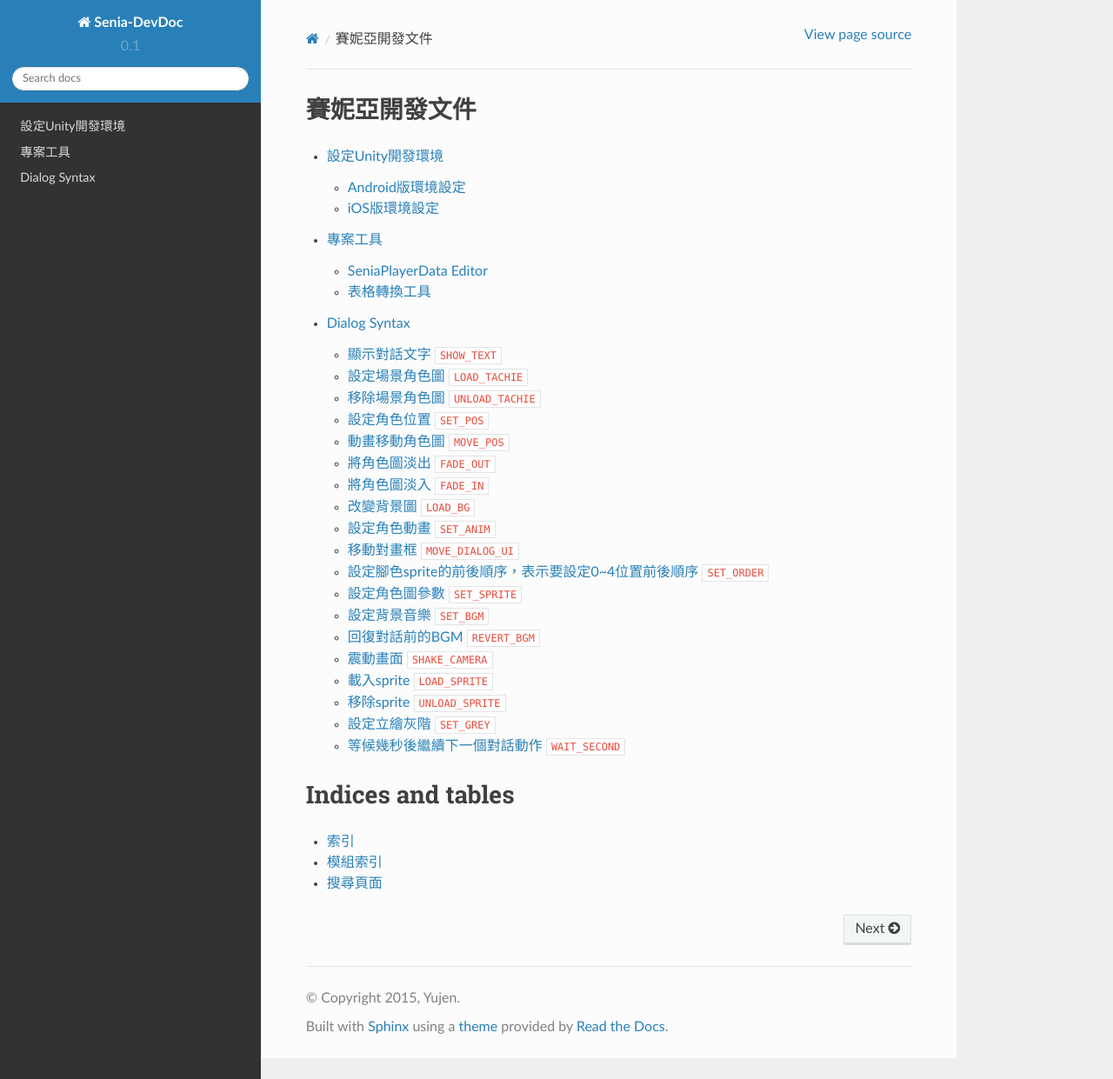
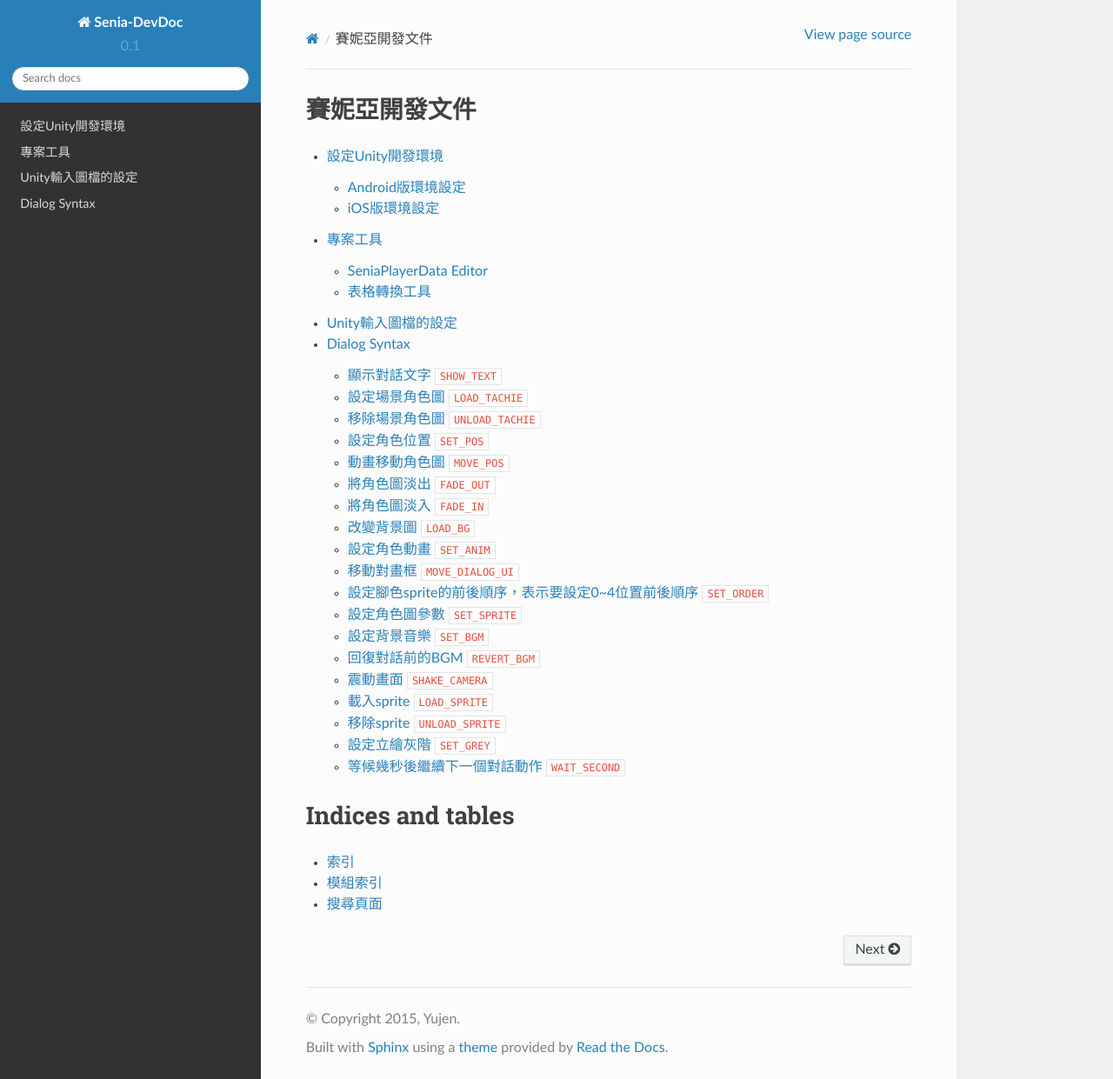
Before and after one commit to yujen/Senia-DevDoc, a Sphinx documentation site: the page built from docs/index.rst, in a window 1280 px wide and 1241 px high. Shown: the whole window at 87% size. Built offline with Sphinx 7.4.7 and the Read the Docs theme 2.0.0, drawn with Linux system fonts in a browser that asks for light colours; some of the changed lines change nothing that is shown.

Commit message:
add howto-import-texture.rst

```diff
--- /dev/null
+++ b/docs/howto-import-texture.rst
@@ -0,0 +1,25 @@
+Unity輸入圖檔的設定
+========================================
+
+
+Unity輸入圖檔的設定請修改以下設定
+   .. image:: /_static/image/howto-import-texture/0_step.png
+
+  * Texture Type : 使用Sprite(2D and UI)
+  * Sprite Mode : Single
+  * Packing Tag : 有相同tag的圖檔在build apk時會被包成相同一張圖以增加效能，使用連續動畫時加入tag，把一連串的動作做成同一個atlas
+  * Pixels Per Unit : 選1表示一個pixel當單位
+  * Pivot : 選Center當中心
+  * Generate Mip Maps : 不要勾選這個選項，這個是給3D模型做LOD用的
+  * Filter Mode : 選Trilinear減少在縮放時產生鋸齒
+  * Max Size : 行動裝置小於2048比較好
+  * Format : 選Turecolor，讓SeniaSpritePackPolicy去做最後的壓縮設定
+
+Sprite Packer工具
+   .. image:: /_static/image/howto-import-texture/1_step.png
+
+  * 選擇“Menu -> Window -> Sprite Packer”，開啟Sprite Packer可以用來檢查有哪些圖檔會被加入atlas
+  * 若一開始畫面是空的，先確認圖檔有先設定Packing Tag，然後點選Pack產生atlas
+  * View atlas : Unity會根據Packing Tag產生下拉式選單，選擇相對應的名稱來切換檢視atlas
+  * 將DefaultPackerPolicy改成SeniaSpritePackPolicy這個客製化的atlas輸出法
+  * 中央的圖會顯示多張圖檔包成atlas的結果，注意不要讓解析度超過2048x2048
--- a/docs/index.rst
+++ b/docs/index.rst
@@ -11,6 +11,7 @@
 
    setup-build-environment
    senia-tools
+   howto-import-texture
    dialog-syntax
 
 
```
Also changed, not shown: docs/_static/image/howto-import-texture/0_step.png (added), docs/_static/image/howto-import-texture/1_step.png (added).
